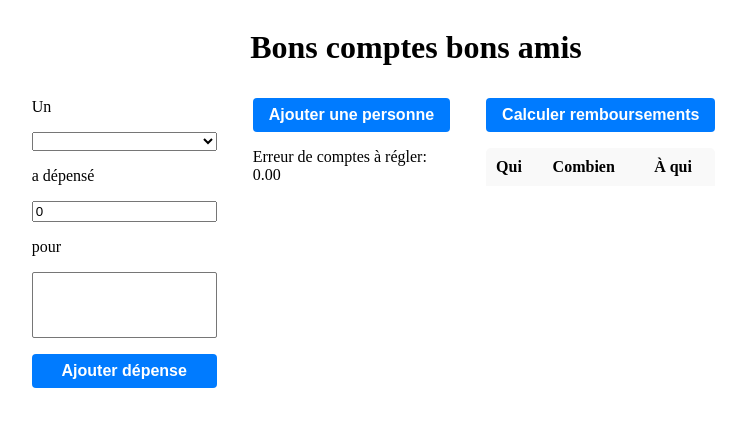
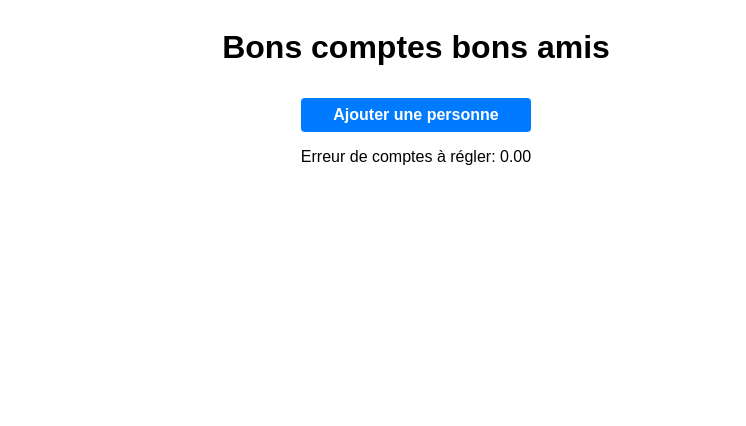
Before and after one commit to Seboran/tolstoi, a Vue app: page / in a window 1280 px wide. Shown: the top 426 px of the page, without its empty margins (224-970 px from the left). Built offline with nearby package versions, Linux system fonts and the light colour scheme.

Commit message:
styles et navigation

```diff
--- a/src/assets/style.css
+++ b/src/assets/style.css
@@ -2,3 +2,7 @@
   --main-bg-color: #f9f9f9; /* Define your CSS variable here */
   --border-radius: 5px;
 }
+
+* {
+  font-family: 'Arial', sans-serif;
+}
--- a/src/components/BalancesForm.vue
+++ b/src/components/BalancesForm.vue
@@ -41,6 +41,14 @@ watch(
 <template>
   <div class="main-app">
     <section>
+      <StyledButton label="Ajouter une personne" @click="addBalance" />
+      <template v-for="(_balance, index) in balances" :key="index">
+        <BalanceInput v-model:balance="balances[index]" v-model:name="nomsBalances[index]" />
+      </template>
+      Erreur de comptes à régler:
+      {{ erreurBalance.toFixed(2) }}
+    </section>
+    <section v-if="nomsBalances.length > 2">
       <AjoutDepenseFormulaire
         v-model:indexDepenseur="indexDepenseur"
         v-model:montant="montant"
@@ -49,22 +57,16 @@ watch(
         @ajouterDepense="ajouterDepense"
       />
     </section>
+    <template v-if="historiqueDépenses.length > 0">
       <section>
-      <StyledButton label="Ajouter une personne" @click="addBalance" />
-      <template v-for="(_balance, index) in balances" :key="index">
-        <BalanceInput v-model:balance="balances[index]" v-model:name="nomsBalances[index]" />
-      </template>
-      Erreur de comptes à régler:
-      {{ erreurBalance.toFixed(2) }}
-    </section>
-    <section>
-      <StyledButton label="Calculer remboursements" @click="execute" />
+        <!-- <StyledButton label="Calculer remboursements" @click="execute" /> -->
         <ChargementCalcul :isLoading="isLoading" />
         <AffichageRemboursements :matriceDeRemboursements :nomsBalances />
       </section>
       <section>
         <HistoriqueDepenses :historiqueDépenses="historiqueDépenses" :nomsBalances="nomsBalances" />
       </section>
+    </template>
   </div>
 </template>
 
```
Lines whose indentation alone changed are shown as unchanged.
